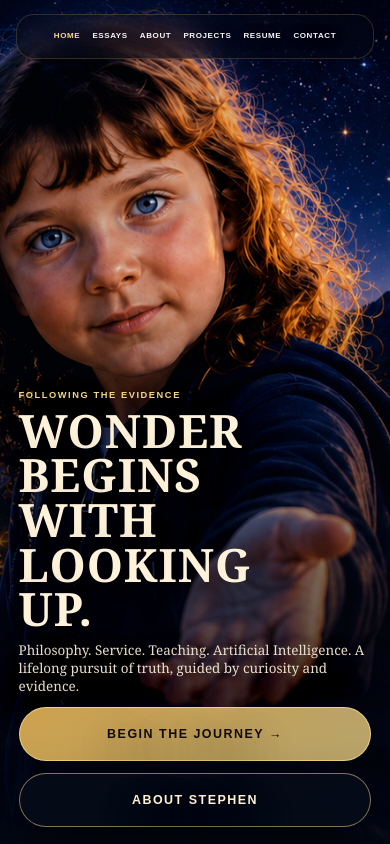
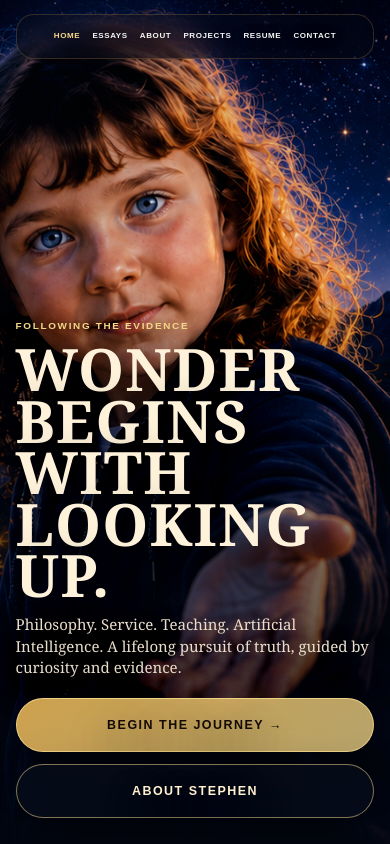
Before and after one commit to snaetzker-droid/Stephennaetzker-site, a Next.js app: page / in a window 390 px wide. Built offline with nearby package versions, Linux system fonts and the light colour scheme.

Commit message:
Update globals.css

```diff
--- a/app/globals.css
+++ b/app/globals.css
@@ -203,6 +203,8 @@
   .sn-hot-secondary{display:inline-flex!important}
   .sn-hot-nav{font-size:.52rem!important;gap:.48rem!important;border-radius:18px;line-height:1.1}
 }
+
+
 /* v1.2.25 MOBILE HERO FIT RELEASE
    Preserve the approved desktop cinematic hero, but use a true portrait mobile composition.
    Desktop: the canonical artwork remains the visual source; real links sit as transparent hit areas.
@@ -294,7 +296,7 @@
 
   .sn-canonical-text{position:relative!important;z-index:6!important;width:100%!important;max-width:34rem!important;height:auto!important;margin:0 auto!important;padding:0!important;overflow:visible!important;clip:auto!important;white-space:normal!important;border:0!important;color:var(--text)!important;text-align:left!important;text-shadow:0 16px 42px rgba(0,0,0,.85)!important;pointer-events:auto!important}
   .sn-home-kicker{position:static!important;width:auto!important;height:auto!important;margin:0 0 .75rem!important;padding:0!important;overflow:visible!important;clip:auto!important;white-space:normal!important;border:0!important;color:var(--gold2)!important;font:800 .68rem Arial,sans-serif!important;letter-spacing:.20em!important;text-transform:uppercase!important}
-  .sn-canonical-text h1{position:static!important;width:auto!important;height:auto!important;margin:0 0 .85rem!important;padding:0!important;overflow:visible!important;clip:auto!important;white-space:normal!important;border:0!important;color:#fff2da!important;max-width:9ch!important;font-size:clamp(2.8rem,15.5vw,5.35rem)!important;line-height:.88!important;letter-spacing:.02em!important;text-transform:uppercase!important}
+  .sn-canonical-text h1{position:static!important;width:auto!important;height:auto!important;margin:0 0 .85rem!important;padding:0!important;overflow:visible!important;clip:auto!important;white-space:normal!important;border:0!important;color:#fff2da!important;max-width:9ch!important;font-size:clamp(2.2rem,12.5vw,4.2rem)!important;line-height:.88!important;letter-spacing:.02em!important;text-transform:uppercase!important}
   .sn-home-subtitle{position:static!important;width:auto!important;height:auto!important;max-width:34rem!important;margin:0 0 1.25rem!important;padding:0!important;overflow:visible!important;clip:auto!important;white-space:normal!important;border:0!important;color:#eadfcd!important;font-size:clamp(.96rem,4vw,1.08rem)!important;line-height:1.48!important}
   .sn-canonical-actions{position:relative!important;left:auto!important;right:auto!important;top:auto!important;bottom:auto!important;z-index:7!important;display:flex!important;flex-direction:column!important;align-items:stretch!important;gap:.75rem!important;pointer-events:auto!important;width:100%!important}
   .sn-hot-button{display:inline-flex!important;align-items:center!important;justify-content:center!important;width:100%!important;min-width:0!important;max-width:none!important;height:auto!important;min-height:54px!important;padding:.96rem 1rem!important;border:1px solid rgba(245,217,138,.52)!important;border-radius:999px!important;background:rgba(8,14,28,.68)!important;color:#fff2da!important;font:800 .78rem Arial,sans-serif!important;letter-spacing:.12em!important;text-transform:uppercase!important;text-align:center!important;box-shadow:0 18px 50px rgba(0,0,0,.34)!important;backdrop-filter:blur(10px)!important;pointer-events:auto!important;cursor:pointer!important}
@@ -415,55 +417,3 @@
     background:rgba(245,217,138,.10)!important;
   }
 }
-
-/* v1.3.7 MOBILE HERO TEXT POLISH
-   Mobile-only refinement. Desktop remains locked.
-   Reduces text dominance so the Chloe artwork carries the first impression. */
-@media(max-width:900px){
-  .sn-canonical-hero{
-    padding:6.15rem 4.75vw 1.35rem!important;
-    align-items:flex-end!important;
-  }
-
-  .sn-canonical-text{
-    max-width:30rem!important;
-  }
-
-  .sn-home-kicker{
-    font-size:.58rem!important;
-    letter-spacing:.17em!important;
-    margin-bottom:.48rem!important;
-  }
-
-  .sn-canonical-text h1{
-    font-size:clamp(2.15rem,11.5vw,4.05rem)!important;
-    line-height:.96!important;
-    max-width:10ch!important;
-    margin-bottom:.62rem!important;
-  }
-
-  .sn-home-subtitle{
-    max-width:24rem!important;
-    font-size:.88rem!important;
-    line-height:1.36!important;
-    margin-bottom:.88rem!important;
-  }
-}
-
-@media(max-width:420px){
-  .sn-canonical-hero{
-    padding-top:6.45rem!important;
-    padding-bottom:1.05rem!important;
-  }
-
-  .sn-canonical-text h1{
-    font-size:clamp(2.05rem,11.8vw,3.45rem)!important;
-    line-height:.97!important;
-  }
-
-  .sn-home-subtitle{
-    font-size:.84rem!important;
-    line-height:1.34!important;
-    margin-bottom:.78rem!important;
-  }
-}
```
